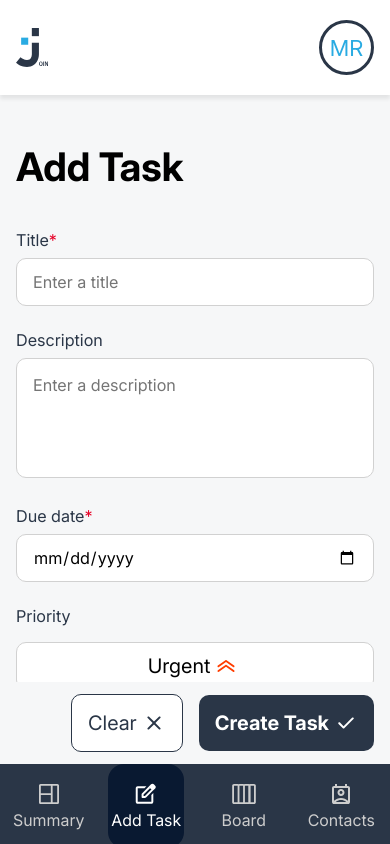
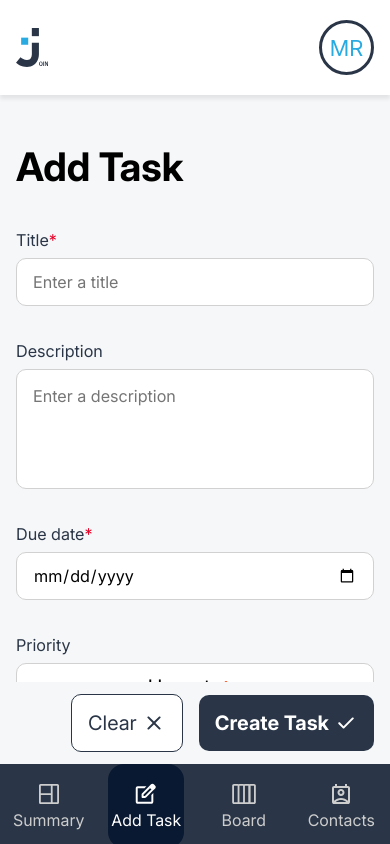
Before and after one commit to JensBaumannDev/Join, an Angular app: page /add-task in a window 390 px wide. Built offline with nearby package versions, Linux system fonts and the light colour scheme; no server answers; the database is empty.

Commit message:
refactor: enhance accessibility and layout of add task form

```diff
--- a/src/app/pages/add-task/add-task.html
+++ b/src/app/pages/add-task/add-task.html
@@ -2,35 +2,41 @@
   <h2 class="add-task__title">Add Task</h2>
 
   <form class="add-task__form" [formGroup]="taskForm" (ngSubmit)="submit()">
-    <div class="add-task__grid">
+    <div class="add-task__columns">
       <div class="add-task__column">
         <div class="add-task__field">
           <label class="add-task__label" for="title">
             <span class="add-task__label-text">Title</span>
-            <span class="add-task__required">*</span>
+            <span class="add-task__required" aria-hidden="true">*</span>
           </label>
 
           <input
             id="title"
+            type="text"
             class="add-task__input"
             [class.add-task__input--error]="
               taskForm.get('title')?.invalid && taskForm.get('title')?.touched
             "
             formControlName="title"
             placeholder="Enter a title"
+            aria-required="true"
+            aria-describedby="title-error"
           />
 
           @if (taskForm.get('title')?.invalid && taskForm.get('title')?.touched) {
-            <span class="add-task__error"> This field is required </span>
+            <span id="title-error" class="add-task__error" role="alert">
+              This field is required
+            </span>
           }
         </div>
 
         <div class="add-task__field">
-          <label class="add-task__label">
+          <label class="add-task__label" for="description">
             <span class="add-task__label-text"> Description </span>
           </label>
 
           <textarea
+            id="description"
             class="add-task__textarea"
             formControlName="description"
             placeholder="Enter a description"
@@ -40,7 +46,7 @@
         <div class="add-task__field">
           <label class="add-task__label" for="dueDate">
             <span class="add-task__label-text"> Due date </span>
-            <span class="add-task__required">*</span>
+            <span class="add-task__required" aria-hidden="true">*</span>
           </label>
 
           <input
@@ -52,9 +58,12 @@
               taskForm.get('dueDate')?.invalid && taskForm.get('dueDate')?.touched
             "
             formControlName="dueDate"
+            aria-required="true"
+            aria-describedby="dueDate-error"
           />
 
           @if (taskForm.get('dueDate')?.touched) {
+            <div id="dueDate-error" role="alert">
               @if (taskForm.get('dueDate')?.errors?.['required']) {
                 <span class="add-task__error"> This field is required </span>
               }
@@ -62,29 +71,30 @@
               @if (taskForm.get('dueDate')?.errors?.['pastDate']) {
                 <span class="add-task__error"> Past dates are not allowed </span>
               }
+            </div>
           }
         </div>
       </div>
 
-      <div class="add-task__divider"></div>
+      <div class="add-task__divider" aria-hidden="true"></div>
 
       <div class="add-task__column">
         <div class="add-task__field">
-          <label class="add-task__label">
+          <span id="priority-label" class="add-task__label">
             <span class="add-task__label-text">Priority</span>
-          </label>
+          </span>
 
-          <div class="add-task__priority-buttons">
+          <div class="add-task__priority-buttons" role="group" aria-labelledby="priority-label">
             <button
               type="button"
               class="add-task__priority-button"
               [class.add-task__priority-button--active]="taskForm.value.priority === 'Urgent'"
               [class.add-task__priority-button--urgent]="taskForm.value.priority === 'Urgent'"
+              [attr.aria-pressed]="taskForm.value.priority === 'Urgent'"
               (click)="setPriority('Urgent')"
             >
               Urgent
-
-              <img class="add-task__priority-icon" src="icons/board/prio-urgent.svg" />
+              <img class="add-task__priority-icon" src="icons/board/prio-urgent.svg" alt="" />
             </button>
 
             <button
@@ -92,11 +102,11 @@
               class="add-task__priority-button"
               [class.add-task__priority-button--active]="taskForm.value.priority === 'Medium'"
               [class.add-task__priority-button--medium]="taskForm.value.priority === 'Medium'"
+              [attr.aria-pressed]="taskForm.value.priority === 'Medium'"
               (click)="setPriority('Medium')"
             >
               Medium
-
-              <img class="add-task__priority-icon" src="icons/board/prio-medium.svg" />
+              <img class="add-task__priority-icon" src="icons/board/prio-medium.svg" alt="" />
             </button>
 
             <button
@@ -104,34 +114,35 @@
               class="add-task__priority-button"
               [class.add-task__priority-button--active]="taskForm.value.priority === 'Low'"
               [class.add-task__priority-button--low]="taskForm.value.priority === 'Low'"
+              [attr.aria-pressed]="taskForm.value.priority === 'Low'"
               (click)="setPriority('Low')"
             >
               Low
-
-              <img class="add-task__priority-icon" src="icons/board/prio-low.svg" />
+              <img class="add-task__priority-icon" src="icons/board/prio-low.svg" alt="" />
             </button>
           </div>
         </div>
 
         <div class="add-task__field">
-          <label class="add-task__label">
+          <label class="add-task__label" for="assignedSearch">
             <span class="add-task__label-text"> Assigned to </span>
           </label>
 
           <div class="add-task__assigned">
             <div class="add-task__assigned-input" (click)="dropdownOpen = !dropdownOpen">
               <input
+                id="assignedSearch"
                 class="add-task__assigned-search"
                 [placeholder]="dropdownOpen ? '' : 'Select contacts to assign'"
                 [value]="contactSearchTerm"
                 (input)="contactSearchTerm = $any($event.target).value; dropdownOpen = true"
                 (click)="$event.stopPropagation(); dropdownOpen = true"
               />
-
               <img
                 src="icons/other/arrow_drop_down.svg"
                 class="add-task__assigned-arrow"
                 [class.add-task__assigned-arrow--open]="dropdownOpen"
+                alt=""
               />
             </div>
 
@@ -147,7 +158,6 @@
                   >
                     <div class="add-task__dropdown-contact">
                       <app-avatar [name]="c.name" [color]="c.color" [size]="36"></app-avatar>
-
                       <span class="add-task__dropdown-name">
                         {{ c.name }}
                       </span>
@@ -173,16 +183,15 @@
               }
               @if (selectedContacts.length > maxVisibleContacts) {
                 <div class="add-task__more-wrapper">
-                  <div class="add-task__more-count" (click)="toggleMoreContacts()">
+                  <button type="button" class="add-task__more-count" (click)="toggleMoreContacts()">
                     +{{ selectedContacts.length - maxVisibleContacts }}
-                  </div>
+                  </button>
 
                   @if (moreContactsOpen) {
                     <div class="add-task__more-dropdown">
                       @for (c of selectedContacts.slice(maxVisibleContacts); track c.id) {
                         <div class="add-task__more-contact">
                           <app-avatar [name]="c.name" [color]="c.color" [size]="32"></app-avatar>
-
                           <span>
                             {{ c.name }}
                           </span>
@@ -197,10 +206,10 @@
         </div>
 
         <div class="add-task__field">
-          <label class="add-task__label">
+          <span id="category-label" class="add-task__label">
             <span class="add-task__label-text">Category</span>
-            <span class="add-task__required">*</span>
-          </label>
+            <span class="add-task__required" aria-hidden="true">*</span>
+          </span>
 
           <div class="add-task__category">
             <div
@@ -213,11 +222,11 @@
               <span [class.add-task__category-placeholder]="!taskForm.get('category')?.value">
                 {{ taskForm.get('category')?.value || 'Select task category' }}
               </span>
-
               <img
                 src="icons/other/arrow_drop_down.svg"
                 class="add-task__assigned-arrow"
                 [class.add-task__assigned-arrow--open]="categoryDropdownOpen"
+                alt=""
               />
             </div>
 
@@ -241,18 +250,21 @@
           </div>
 
           @if (taskForm.get('category')?.invalid && taskForm.get('category')?.touched) {
-            <span class="add-task__error"> This field is required </span>
+            <span id="category-error" class="add-task__error" role="alert">
+              This field is required
+            </span>
           }
         </div>
 
         <div class="add-task__field">
-          <label class="add-task__label">
+          <label class="add-task__label" for="subtaskInput">
             <span class="add-task__label-text">Subtasks</span>
           </label>
 
           <div class="add-task__subtask-input-wrapper">
             <input
               #subtaskInput
+              id="subtaskInput"
               class="add-task__input add-task__input--subtask"
               formControlName="subtasks"
               placeholder="Add new subtask"
@@ -272,7 +284,7 @@
                   <img src="icons/other/close.svg" alt="Clear" />
                 </button>
 
-                <div class="add-task__subtask-divider"></div>
+                <div class="add-task__subtask-divider" aria-hidden="true"></div>
 
                 <button
                   type="button"
@@ -301,7 +313,6 @@
                       (input)="editingValue = $any($event.target).value"
                       (keydown.enter)="saveSubtask($index)"
                     />
-
                     <div class="add-task__subtask-item-buttons">
                       <button
                         type="button"
@@ -311,7 +322,7 @@
                         <img src="icons/other/delete.svg" alt="Delete" />
                       </button>
 
-                      <div class="add-task__subtask-divider"></div>
+                      <div class="add-task__subtask-divider" aria-hidden="true"></div>
 
                       <button
                         type="button"
@@ -337,7 +348,7 @@
                       <img src="icons/other/edit.svg" alt="Edit" />
                     </button>
 
-                    <div class="add-task__subtask-divider"></div>
+                    <div class="add-task__subtask-divider" aria-hidden="true"></div>
 
                     <button
                       type="button"
@@ -351,18 +362,17 @@
               </li>
             }
           </ul>
-
+        </div>
         <div class="add-task__required-info add-task__required-info--mobile">
-            <span class="add-task__required">*</span>
+          <span class="add-task__required" aria-hidden="true">*</span>
           This field is required
-          </div>
         </div>
       </div>
     </div>
 
     <div class="add-task__actions">
       <div class="add-task__required-info add-task__required-info--desktop">
-        <span class="add-task__required">*</span>
+        <span class="add-task__required" aria-hidden="true">*</span>
         This field is required
       </div>
 
@@ -380,7 +390,7 @@
 
           <button type="submit" class="btn btn-primary" [disabled]="isSubmitting">
             Create Task
-            <img src="icons/other/check.svg" alt="check" />
+            <img src="icons/other/check.svg" alt="" />
           </button>
         }
       </div>
--- a/src/app/pages/add-task/add-task.scss
+++ b/src/app/pages/add-task/add-task.scss
@@ -1,6 +1,8 @@
 @use '../../../styles/abstracts' as *;
 
 .add-task {
+  @include flex(column);
+  gap: clamp(40px, 3.5vw, 50px);
   width: 100%;
   max-width: 1208px;
   padding: 80px 32px 0 100px;
@@ -8,27 +10,22 @@
   box-sizing: border-box;
   @include fluid-text(16, 20);
 
-  &__title {
-    margin: 0 0 32px 0;
+  &__form {
+    @include flex(column, nowrap, flex-start, flex-start);
+    gap: 130px;
+    width: 100%;
   }
 
-  &__form {
-    width: 100%;
-    display: flex;
-    flex-wrap: wrap;
-    gap: 24px;
-    align-items: flex-start;
-  }
-
-  &__grid {
+  &__columns {
     @include flex;
     gap: 48px;
-    flex: 1 1 100%;
+    width: 100%;
   }
 
   &__column {
     flex: 1;
     @include flex(column);
+    gap: 35px;
   }
 
   &__divider {
@@ -37,16 +34,14 @@
   }
 
   &__field {
+    @include flex(column);
+    gap: 8px;
     width: 100%;
-    padding-top: 16px;
   }
 
   &__label {
-    display: flex;
-    align-items: center;
-    font-weight: 400;
+    @include flex(row, wrap, flex-start, center);
     color: $color-primary;
-    padding-bottom: 8px;
   }
 
   &__required {
@@ -54,7 +49,6 @@
   }
 
   &__required-info {
-    margin-top: 0;
     @include flex(row, wrap, flex-start, self-end);
     gap: 4px;
     color: $color-primary;
@@ -63,11 +57,10 @@
   }
 
   &__required-info--mobile {
-  display: none;
-}
+    display: none;
+  }
 
   &__error {
-    margin-top: 4px;
     font-size: 16px;
     color: $color-error;
   }
@@ -88,9 +81,7 @@
     outline: none;
     box-sizing: border-box;
     transition: border 0.2s ease;
-    margin-bottom: 8px;
     cursor: pointer;
-
 
     &:focus {
       border: 1px solid $color-highlight;
@@ -110,7 +101,6 @@
   &__priority-buttons {
     @include flex;
     gap: 16px;
-    margin-top: 8px;
   }
 
   &__priority-button {
@@ -165,6 +155,8 @@
   &__assigned,
   &__category {
     position: relative;
+    @include flex(column);
+    gap: 16px;
     width: 100%;
   }
 
@@ -223,13 +215,15 @@
     top: 56px;
     left: 0;
     width: 100%;
+    @include flex(column);
+    gap: 4px;
     background: $color-white;
     border-radius: 12px;
     box-shadow: 0 4px 14px rgba(0, 0, 0, 0.15);
     max-height: 240px;
     overflow-y: auto;
     z-index: 100;
-    padding: 8px 0;
+    padding: 8px;
 
     &::-webkit-scrollbar {
       width: 6px;
@@ -248,7 +242,6 @@
     cursor: pointer;
     transition: 0.2s ease;
     border-radius: 10px;
-    margin: 2px 8px;
 
     &:hover {
       background: $color-text-muted;
@@ -292,7 +285,6 @@
 
   &__selected-contacts {
     @include flex(row, wrap, flex-start, center);
-    margin-top: 16px;
 
     app-avatar {
       margin-right: -8px;
@@ -310,6 +302,8 @@
     border-radius: 50%;
     background: $color-primary;
     color: $color-white;
+    border: none;
+    font: inherit;
     @include flex(row, wrap, center, center);
     cursor: pointer;
   }
@@ -339,19 +333,11 @@
 
   &__actions {
     @include flex(row, wrap, space-between);
-    margin-top: 130px;
-    padding-bottom: 80px;
     gap: 16px;
-    flex: 0 1 auto;
-    align-self: center;
     width: 100%;
   }
 
-  &__action-buttons {
-    @include flex(row, wrap, flex-end, center);
-    gap: 16px;
-  }
-
+  &__action-buttons,
   &__buttons {
     @include flex(row, wrap, flex-end, center);
     gap: 16px;
@@ -368,7 +354,6 @@
     right: 12px;
     transform: translateY(-50%);
     @include flex(row, wrap, flex-start, center);
-    gap: 0;
   }
 
   &__subtask-btn,
@@ -394,7 +379,6 @@
   }
 
   &__subtask-list {
-    margin-top: 8px;
     padding: 0;
     list-style: none;
     max-height: 120px;
@@ -420,10 +404,6 @@
     &--editing {
       padding: 0;
       background: $color-white;
-
-      &:hover {
-        background: $color-white;
-      }
     }
   }
 
@@ -439,7 +419,6 @@
 
   &__subtask-item-buttons {
     @include flex(row, wrap, flex-start, center);
-    gap: 0;
     opacity: 0;
     transition: opacity 0.2s ease;
   }
@@ -457,7 +436,6 @@
     width: 100%;
     background: $color-white;
     border-bottom: 1px solid $color-highlight;
-    border-radius: 0;
 
     .add-task__subtask-item-buttons {
       opacity: 1;
@@ -484,13 +462,9 @@
     height: auto;
     min-height: calc(100vh - 80px);
 
-    &__title {
-      margin-bottom: 24px;
-    }
-
-    &__grid {
+    &__columns {
       flex-direction: column;
-      gap: 0;
+      gap: 35px;
     }
 
     &__divider {
@@ -513,12 +487,11 @@
 
     &__required-info--mobile {
       display: flex;
-      margin-top: 16px;
     }
 
     &__textarea {
-    resize: none;
-  }
+      resize: none;
+    }
   }
 }
 
```
Lines whose indentation alone changed are shown as unchanged.
